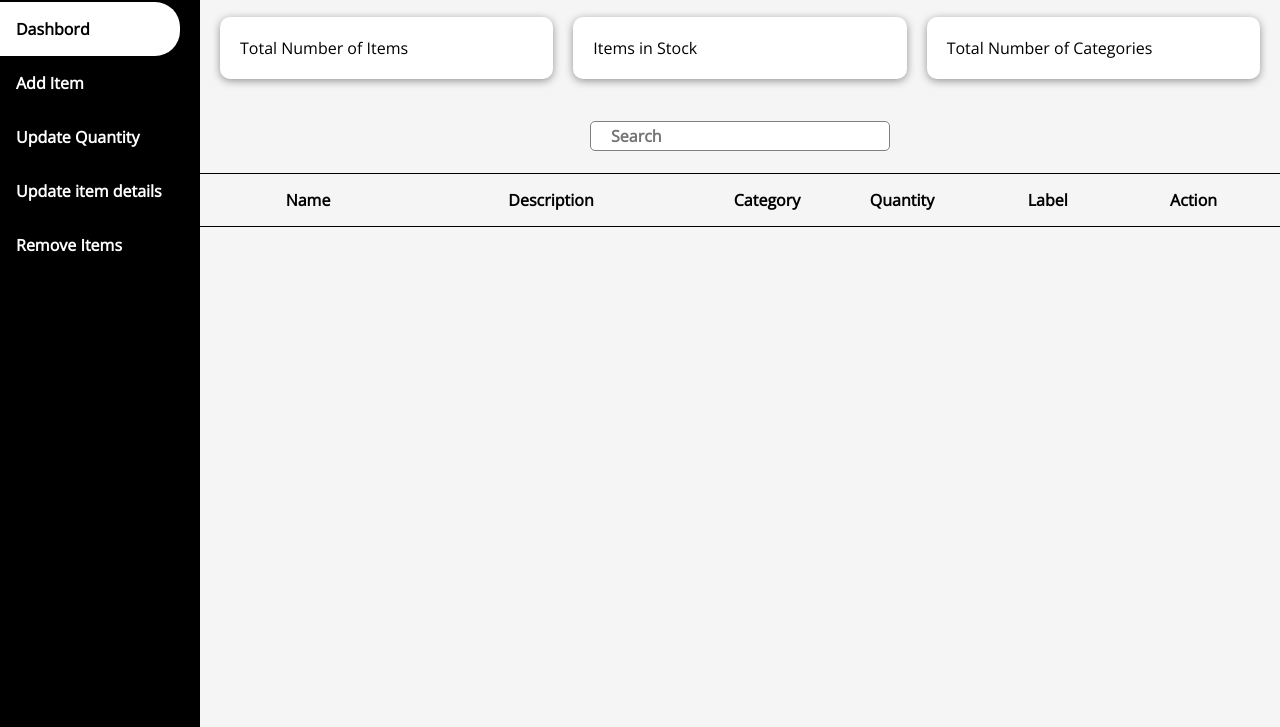
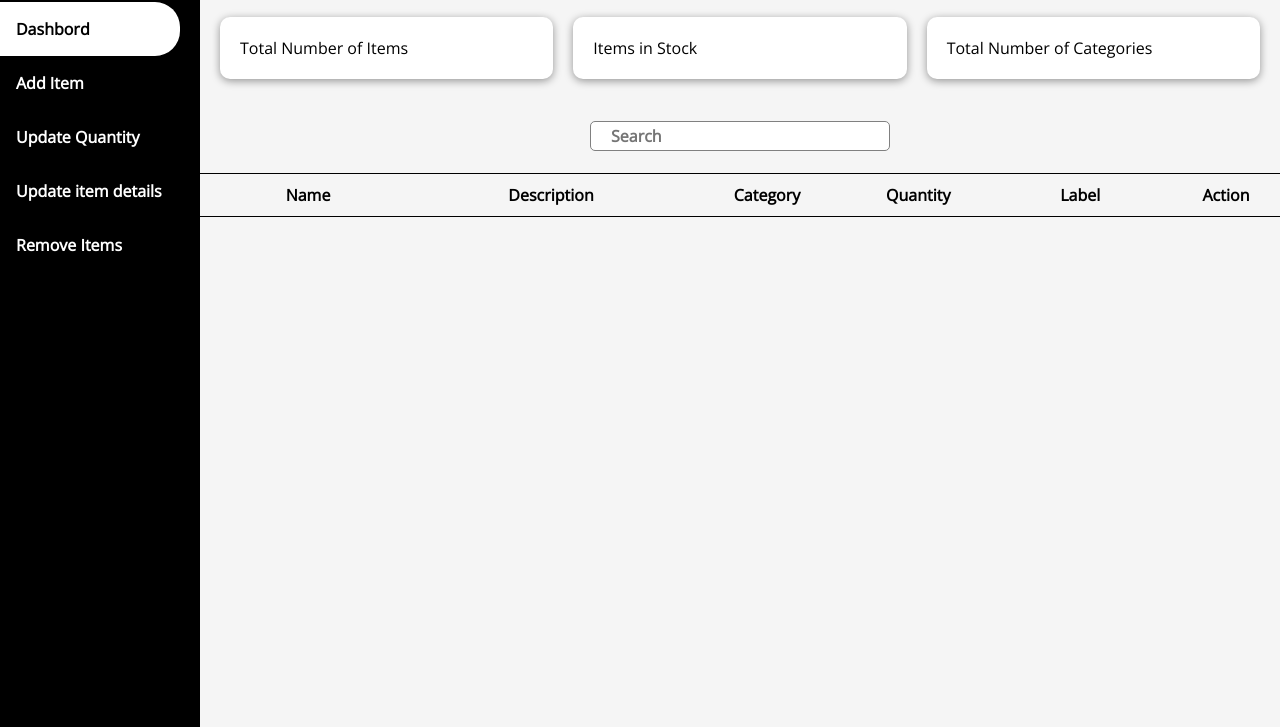
Before and after one commit to rebecca-agyei/Inventory-Management-System, a plain HTML site: page index.html in a window 1280 px wide. Shown: the part 73-800 px from the top of the page. Drawn offline with nearby package versions, Linux system fonts and the light colour scheme.

Commit message:
Update style.css

```diff
--- a/style.css
+++ b/style.css
@@ -138,7 +138,7 @@ body{
   }
 
   td{
-    padding: 15px;
+    padding: 10px 0px 10px 0px;
   }
 
   #nameItem{
@@ -154,7 +154,7 @@ body{
   }
 
   #quantityItem{
-    width: 10%;
+    width: 13%;
   }
 
   #labelItem{
```
